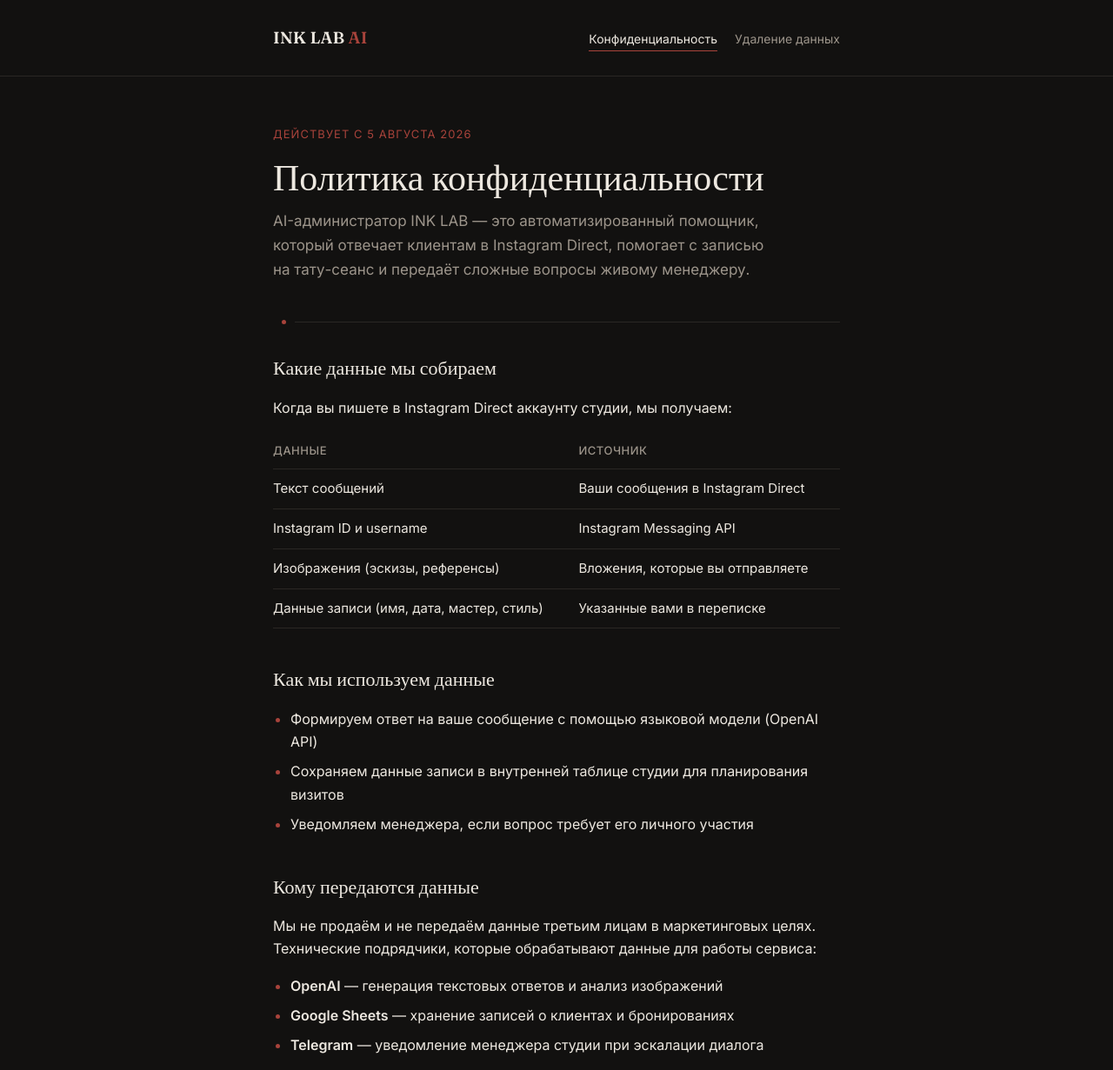
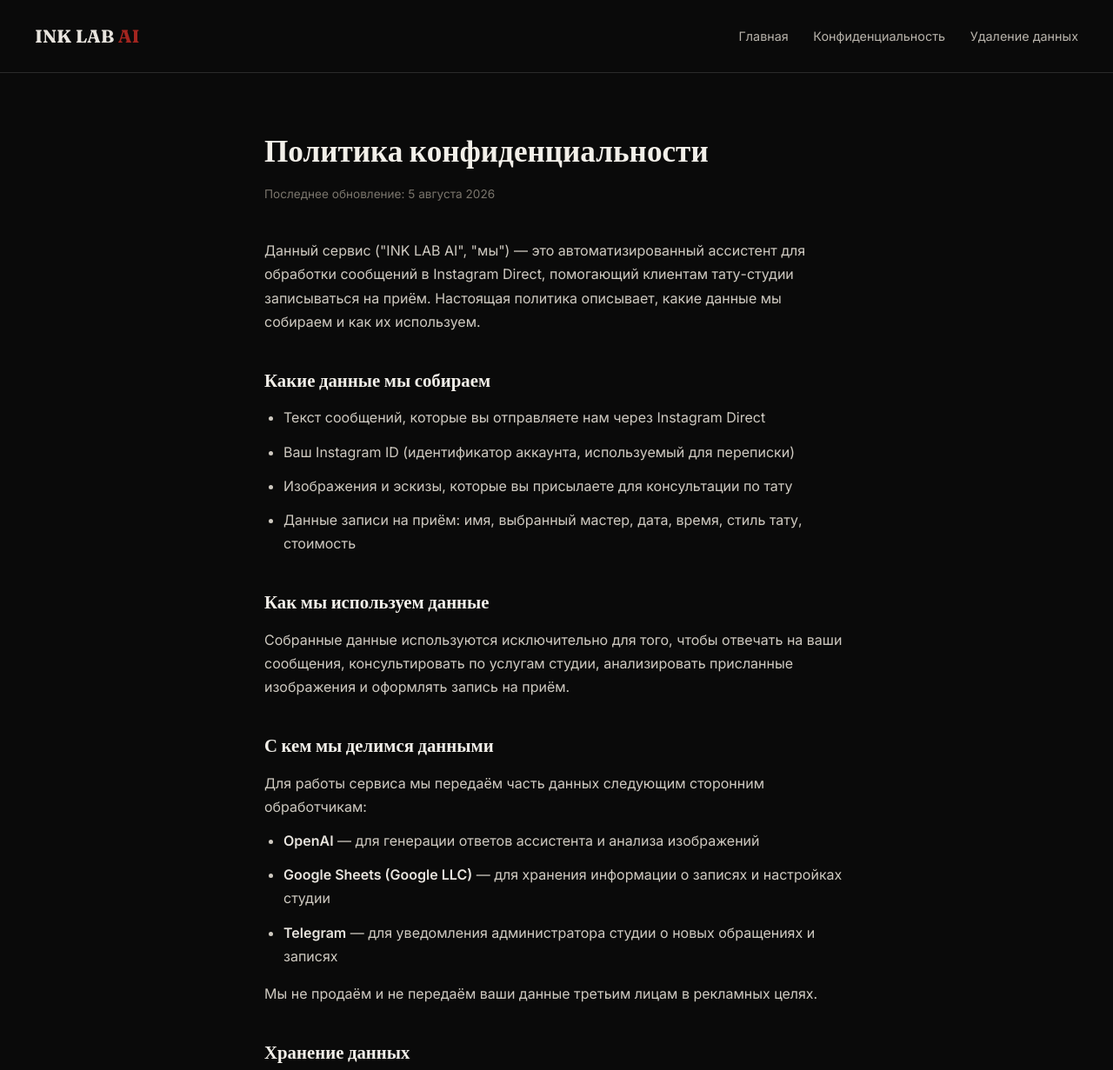
Before and after one commit to 33sasha10/inklab-ai-site, a plain HTML site: page privacy-policy.html in a window 1280 px wide. Shown: the top 1231 px of the page at 87% size. Drawn offline with Linux system fonts and the light colour scheme.

Commit message:
Revise privacy policy layout and content
Updated the privacy policy to include new styling and structured content.

```diff
--- a/privacy-policy.html
+++ b/privacy-policy.html
@@ -4,89 +4,124 @@
 <meta charset="UTF-8">
 <meta name="viewport" content="width=device-width, initial-scale=1.0">
 <title>Политика конфиденциальности — INK LAB AI</title>
-<meta name="description" content="Политика конфиденциальности AI-администратора INK LAB для Instagram Direct.">
-<link rel="stylesheet" href="style.css">
+<link href="https://fonts.googleapis.com/css2?family=Fraunces:wght@600;700&family=Inter:wght@400;500;600&display=swap" rel="stylesheet">
+<style>
+  * { box-sizing: border-box; margin: 0; padding: 0; }
+  body {
+    background: #0a0a0a;
+    color: #e8e4de;
+    font-family: 'Inter', sans-serif;
+    line-height: 1.7;
+  }
+  header {
+    padding: 24px 40px;
+    border-bottom: 1px solid #2a2a2a;
+    display: flex;
+    justify-content: space-between;
+    align-items: center;
+    flex-wrap: wrap;
+  }
+  .logo {
+    font-family: 'Fraunces', serif;
+    font-weight: 700;
+    font-size: 1.3rem;
+    color: #e8e4de;
+    text-decoration: none;
+  }
+  .logo span { color: #a3251f; }
+  nav a {
+    color: #b8b3ab;
+    text-decoration: none;
+    margin-left: 24px;
+    font-size: 0.9rem;
+  }
+  nav a:hover { color: #a3251f; }
+  main {
+    max-width: 720px;
+    margin: 0 auto;
+    padding: 60px 24px 100px;
+  }
+  h1 {
+    font-family: 'Fraunces', serif;
+    font-weight: 700;
+    font-size: 2.2rem;
+    margin-bottom: 8px;
+    color: #f2efe9;
+  }
+  .updated {
+    color: #7a756c;
+    font-size: 0.85rem;
+    margin-bottom: 40px;
+  }
+  h2 {
+    font-family: 'Fraunces', serif;
+    font-weight: 600;
+    font-size: 1.3rem;
+    margin-top: 36px;
+    margin-bottom: 12px;
+    color: #f2efe9;
+  }
+  p, li { color: #cfcac1; margin-bottom: 12px; }
+  ul, ol { padding-left: 22px; margin-bottom: 16px; }
+  a { color: #c94a3f; }
+  strong { color: #e8e4de; }
+  footer {
+    text-align: center;
+    padding: 30px;
+    color: #5a564e;
+    font-size: 0.8rem;
+    border-top: 1px solid #2a2a2a;
+  }
+</style>
 </head>
 <body>
-
-<header class="top">
-  <div class="wrap">
-    <a class="brand" href="index.html">INK LAB <span>AI</span></a>
-    <nav class="pages" aria-label="Страницы">
-      <a href="privacy-policy.html" aria-current="page">Конфиденциальность</a>
+<header>
+  <a href="index.html" class="logo">INK LAB <span>AI</span></a>
+  <nav>
+    <a href="index.html">Главная</a>
+    <a href="privacy-policy.html">Конфиденциальность</a>
     <a href="data-deletion.html">Удаление данных</a>
   </nav>
-  </div>
 </header>
 
 <main>
-  <div class="wrap">
-    <p class="eyebrow">Действует с 5 августа 2026</p>
   <h1>Политика конфиденциальности</h1>
-    <p class="lede">
-      AI-администратор INK LAB — это автоматизированный помощник, который отвечает
-      клиентам в Instagram Direct, помогает с записью на тату-сеанс и передаёт
-      сложные вопросы живому менеджеру.
-    </p>
+  <p class="updated">Последнее обновление: 5 августа 2026</p>
 
-    <div class="stitch"><span class="dot"></span></div>
+  <p>Данный сервис ("INK LAB AI", "мы") — это автоматизированный ассистент для обработки сообщений в Instagram Direct, помогающий клиентам тату-студии записываться на приём. Настоящая политика описывает, какие данные мы собираем и как их используем.</p>
 
   <h2>Какие данные мы собираем</h2>
-    <p>Когда вы пишете в Instagram Direct аккаунту студии, мы получаем:</p>
-    <table>
-      <tr><th>Данные</th><th>Источник</th></tr>
-      <tr><td>Текст сообщений</td><td>Ваши сообщения в Instagram Direct</td></tr>
-      <tr><td>Instagram ID и username</td><td>Instagram Messaging API</td></tr>
-      <tr><td>Изображения (эскизы, референсы)</td><td>Вложения, которые вы отправляете</td></tr>
-      <tr><td>Данные записи (имя, дата, мастер, стиль)</td><td>Указанные вами в переписке</td></tr>
-    </table>
+  <ul>
+    <li>Текст сообщений, которые вы отправляете нам через Instagram Direct</li>
+    <li>Ваш Instagram ID (идентификатор аккаунта, используемый для переписки)</li>
+    <li>Изображения и эскизы, которые вы присылаете для консультации по тату</li>
+    <li>Данные записи на приём: имя, выбранный мастер, дата, время, стиль тату, стоимость</li>
+  </ul>
 
   <h2>Как мы используем данные</h2>
+  <p>Собранные данные используются исключительно для того, чтобы отвечать на ваши сообщения, консультировать по услугам студии, анализировать присланные изображения и оформлять запись на приём.</p>
+
+  <h2>С кем мы делимся данными</h2>
+  <p>Для работы сервиса мы передаём часть данных следующим сторонним обработчикам:</p>
   <ul>
-      <li>Формируем ответ на ваше сообщение с помощью языковой модели (OpenAI API)</li>
-      <li>Сохраняем данные записи в внутренней таблице студии для планирования визитов</li>
-      <li>Уведомляем менеджера, если вопрос требует его личного участия</li>
+    <li><strong>OpenAI</strong> — для генерации ответов ассистента и анализа изображений</li>
+    <li><strong>Google Sheets (Google LLC)</strong> — для хранения информации о записях и настройках студии</li>
+    <li><strong>Telegram</strong> — для уведомления администратора студии о новых обращениях и записях</li>
   </ul>
+  <p>Мы не продаём и не передаём ваши данные третьим лицам в рекламных целях.</p>
 
-    <h2>Кому передаются данные</h2>
-    <p>Мы не продаём и не передаём данные третьим лицам в маркетинговых целях. Технические подрядчики, которые обрабатывают данные для работы сервиса:</p>
-    <ul>
-      <li><strong>OpenAI</strong> — генерация текстовых ответов и анализ изображений</li>
-      <li><strong>Google Sheets</strong> — хранение записей о клиентах и бронированиях</li>
-      <li><strong>Telegram</strong> — уведомление менеджера студии при эскалации диалога</li>
-    </ul>
-
-    <h2>Срок хранения</h2>
-    <p>
-      Данные о записи хранятся, пока это необходимо для оказания услуги и ведения
-      истории посещений студии. Вы можете запросить удаление в любой момент —
-      см. страницу <a class="inline" href="data-deletion.html">удаления данных</a>.
-    </p>
+  <h2>Хранение данных</h2>
+  <p>Данные хранятся столько, сколько необходимо для обработки вашего обращения и записи на приём, либо до момента получения запроса на удаление данных.</p>
 
   <h2>Ваши права</h2>
-    <ul>
-      <li>Запросить копию данных, которые мы храним о вас</li>
-      <li>Запросить исправление неточных данных</li>
-      <li>Запросить полное удаление данных</li>
-    </ul>
-
-    <div class="stitch"><span class="dot"></span></div>
+  <p>Вы можете запросить удаление своих данных в любой момент — подробности на странице <a href="data-deletion.html">удаления данных</a>.</p>
 
   <h2>Контакты</h2>
-    <p>
-      По всем вопросам о данных пишите на
-      <a class="inline" href="mailto:Sashaiv356367@gmail.com">Sashaiv356367@gmail.com</a>
-      или в Instagram Direct студии.
-    </p>
-  </div>
+  <p>По вопросам, связанным с конфиденциальностью, пишите: <a href="mailto:Sashaiv356367@gmail.com">Sashaiv356367@gmail.com</a></p>
 </main>
 
 <footer>
-  <div class="wrap">
-    <span>INK LAB AI</span>
-    <span><a href="mailto:Sashaiv356367@gmail.com">Sashaiv356367@gmail.com</a></span>
-  </div>
+  <p>© 2026 INK LAB AI</p>
 </footer>
-
 </body>
 </html>
```
Lines whose indentation alone changed are shown as unchanged.
